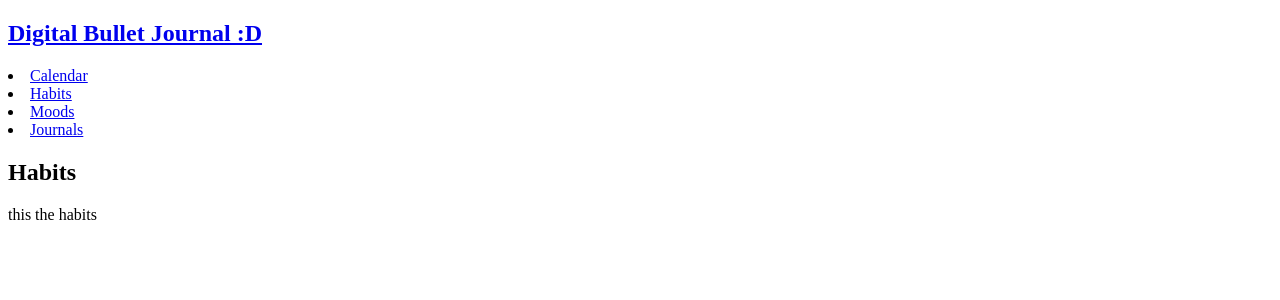
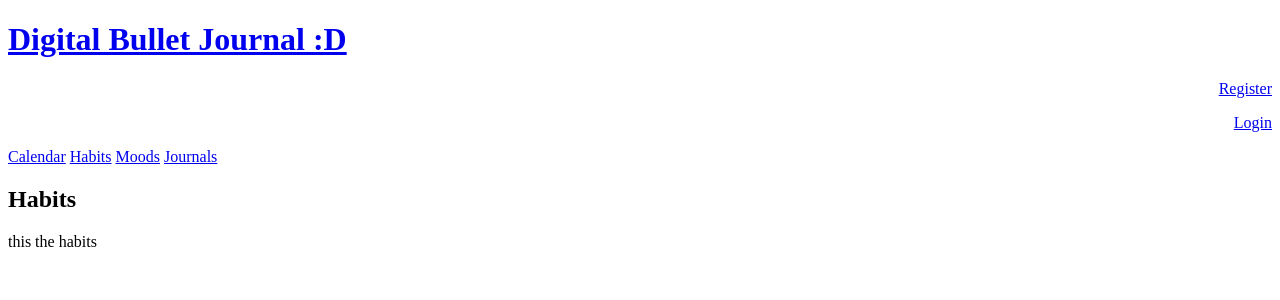
Before and after one commit to atakux/week4_proj, a Flask app: page /habits in a window 1280 px wide. Shown: the top 300 px of the page. Run offline with Flask 2, Linux system fonts and the light colour scheme.

Commit message:
added register/login links

```diff
--- a/main.py
+++ b/main.py
@@ -81,6 +81,12 @@ def register():
     return render_template('register.html', title='Sign Up', form=form)
 
 
+@app.route("/login")
+def login():
+    return render_template('login.html')
+
+
+
 if __name__ == '__main__':
     db.create_all()
     app.run(debug=True, host='0.0.0.0')
--- a/templates/layout.html
+++ b/templates/layout.html
@@ -2,17 +2,21 @@
 <html>
     <head>
         <title>Digital Bullet Journal</title>
+        <h1><a href="{{ url_for('home') }}">Digital Bullet Journal :D</a></h1>
+		<a href="{{ url_for('register') }}"><p align="right">Register</p></a>
+        <a href="{{ url_for('login') }}"><p align="right">Login</p></a>
     </head>
 
     <body>
-		<nav>
+        <nav>
 			<!--TODO make Calendar, Habits, Moods, Journals pages and substitute here-->
-			<h1><a href="{{ url_for('home') }}">Digital Bullet Journal :D</a></h1>
-			<li><a href="{{ url_for('calendar') }}">Calendar</a></li>
-			<li><a href="{{ url_for('habits') }}">Habits</a></li>
-			<li><a href="{{ url_for('moods') }}">Moods</a></li>
-			<li><a href="{{ url_for('journal') }}">Journals</a></li>
+			<a href="{{ url_for('calendar') }}">Calendar</a>
+			<a href="{{ url_for('habits') }}">Habits</a>
+			<a href="{{ url_for('moods') }}">Moods</a>
+			<a href="{{ url_for('journal') }}">Journals</a>
 		</nav>
+
+
 
         {% with messages = get_flashed_messages(with_categories=true) %}
             {% if messages %}
```
